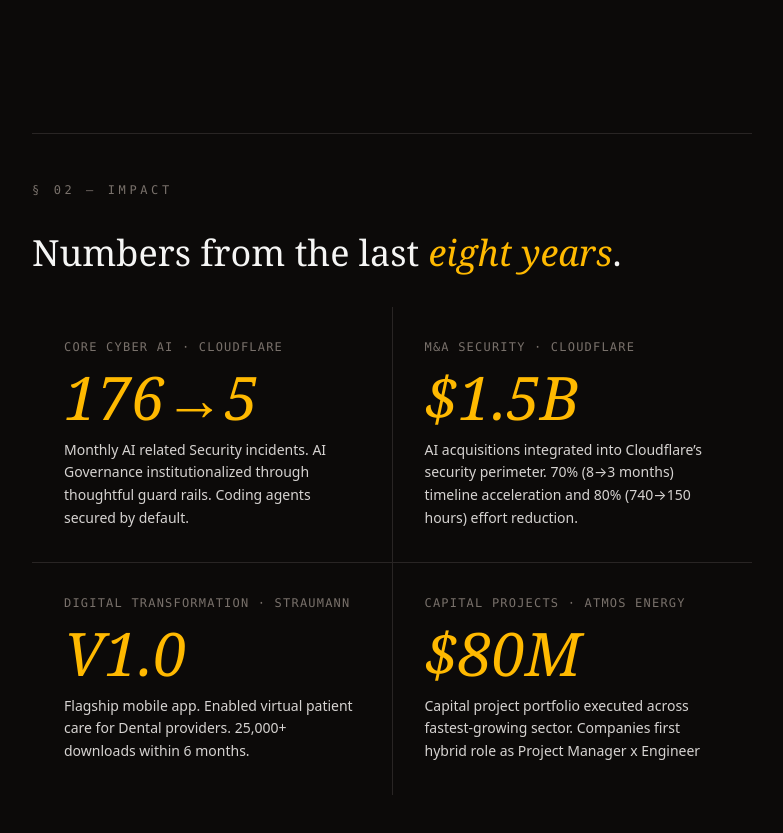
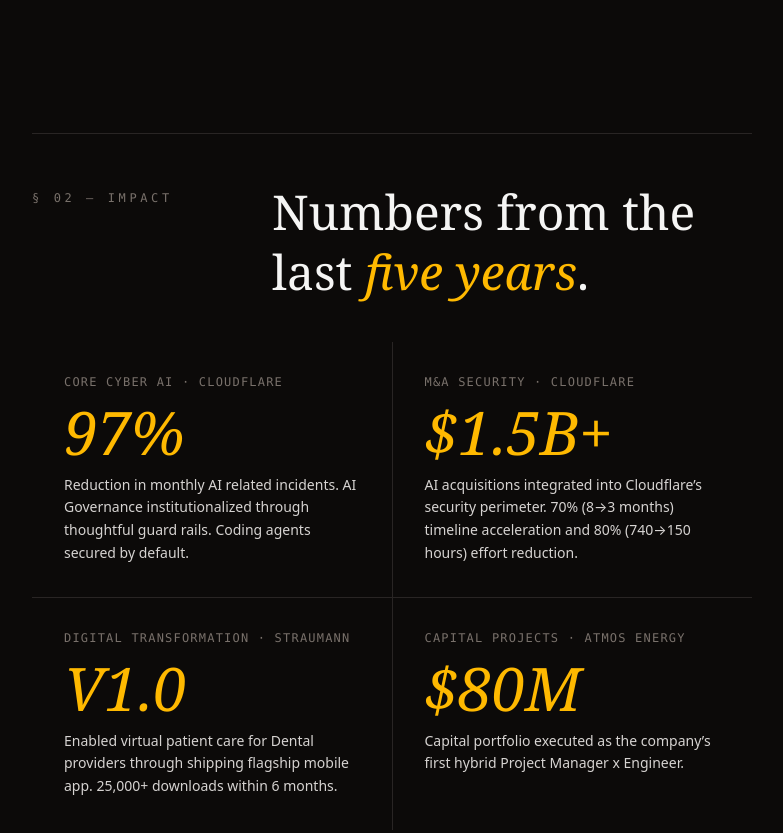
Before and after one commit to jackyyu93/jackyyu-me, an Astro site: page / in a window 1280 px wide. Shown: the part 2000-2833 px from the top of the page, without its empty margins (248-1031 px from the left). Built offline with nearby package versions, Linux system fonts and the light colour scheme; Astro itself is replaced by a stand-in of ours.

Commit message:
content: impact section updates

```diff
--- a/src/pages/index.astro
+++ b/src/pages/index.astro
@@ -162,13 +162,15 @@ const lastUpdated = "May 2026";
         </div>
       </section>
       <!-- § 02 IMPACT -->
-      <section id="impact" class="space-y-8 pt-12 border-t border-stone-800">
-        <p class="text-xs tracking-[0.3em] text-stone-500 uppercase font-mono">
-          § 02 — Impact
-        </p>
-        <h2 class="text-3xl md:text-4xl font-serif leading-tight">
-          Numbers from the last <em class="italic text-amber-400">eight years</em>.
-        </h2>
+      <section id="impact" class="pt-12 border-t border-stone-800">
+        <div class="grid grid-cols-1 md:grid-cols-[12rem_1fr] gap-6 md:gap-12 mb-10">
+          <p class="text-xs tracking-[0.3em] text-stone-500 uppercase font-mono pt-2">
+            § 02 — Impact
+          </p>
+          <h2 class="text-3xl md:text-4xl lg:text-5xl font-serif leading-tight">
+            Numbers from the last <em class="italic text-amber-400">five years</em>.
+          </h2>
+        </div>
         <div class="grid grid-cols-1 md:grid-cols-2 gap-px bg-stone-800">
           <!-- Card 1: Core Cyber AI -->
           <div class="bg-stone-950 p-8 space-y-3">
@@ -176,10 +178,10 @@ const lastUpdated = "May 2026";
               Core Cyber AI · Cloudflare
             </p>
             <p class="text-5xl md:text-6xl font-serif italic text-amber-400">
-              176→5
+              97%
             </p>
             <p class="text-stone-300 text-sm leading-relaxed">
-              Monthly AI related Security incidents. AI Governance institutionalized through thoughtful guard rails. Coding agents secured by default.
+              Reduction in monthly AI related incidents. AI Governance institutionalized through thoughtful guard rails. Coding agents secured by default.
             </p>
           </div>
 
@@ -189,7 +191,7 @@ const lastUpdated = "May 2026";
               M&amp;A Security · Cloudflare
             </p>
             <p class="text-5xl md:text-6xl font-serif italic text-amber-400">
-              $1.5B
+              $1.5B+
             </p>
             <p class="text-stone-300 text-sm leading-relaxed">
               AI acquisitions integrated into Cloudflare&rsquo;s security perimeter. 70% (8→3 months) timeline acceleration and 80% (740→150 hours) effort reduction.
@@ -205,7 +207,7 @@ const lastUpdated = "May 2026";
               V1.0
             </p>
             <p class="text-stone-300 text-sm leading-relaxed">
-              Flagship mobile app. Enabled virtual patient care for Dental providers. 25,000+ downloads within 6 months.
+              Enabled virtual patient care for Dental providers through shipping flagship mobile app. 25,000+ downloads within 6 months.
             </p>
           </div>
 
@@ -218,7 +220,7 @@ const lastUpdated = "May 2026";
               $80M
             </p>
             <p class="text-stone-300 text-sm leading-relaxed">
-              Capital project portfolio executed across fastest-growing sector. Companies first hybrid role as Project Manager x Engineer
+              Capital portfolio executed as the company&rsquo;s first hybrid Project Manager x Engineer.
             </p>
           </div>
         </div>
```
